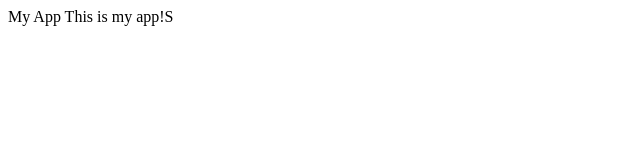
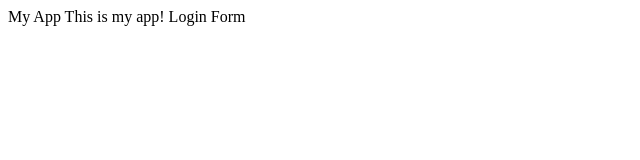
Before and after one commit to 2052sagar/myappexample, a plain HTML site: page index.html in a window 1280 px wide. Shown: the full height of the page, 0-640 px from the left. Drawn offline with Linux system fonts and the light colour scheme.

Commit message:
login form

```diff
--- /dev/null
+++ b/dir2/app2.js
@@ -0,0 +1 @@
+console.log(123);
--- a/index.html
+++ b/index.html
@@ -3,6 +3,7 @@
         <titile>My App</titile>
     </head>
     <body>
-        This is my app!S
+        This is my app!
+        Login Form
     </body>
 </html>
```
Also changed, not shown: login.html (added, +1 -0 lines), log.txt (added).
